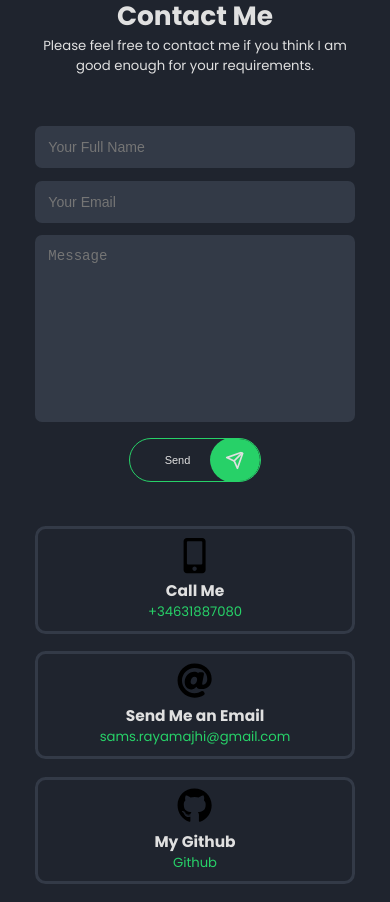
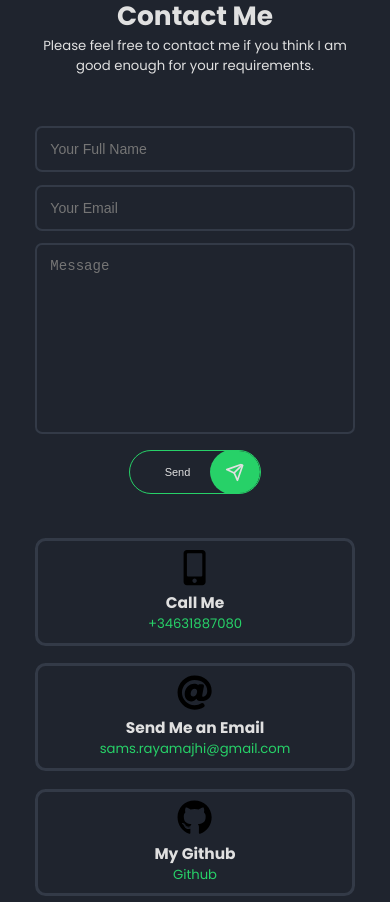
Before and after one commit to SumanRayamajhi/Personal-Portfolio, a React (Create React App) app in the folder portfolio/: page /#home in a window 390 px wide. Shown: the part 4340-5242 px from the top of the page. Built offline with nearby package versions, Linux system fonts and the light colour scheme.

Commit message:
change the color of the contact icons for mobile

```diff
--- a/portfolio/src/components/contact/sendEmail/sendEmail.css
+++ b/portfolio/src/components/contact/sendEmail/sendEmail.css
@@ -15,7 +15,7 @@
   padding: 1.5rem;
   font-size: 1.6rem;
   color: var(--text-color);
-  background-color: var(--secondary-bg-color);
+  border: 2px solid var(--secondary-bg-color);
   border-radius: 0.8rem;
   margin: 0.7rem 0;
 }
```
